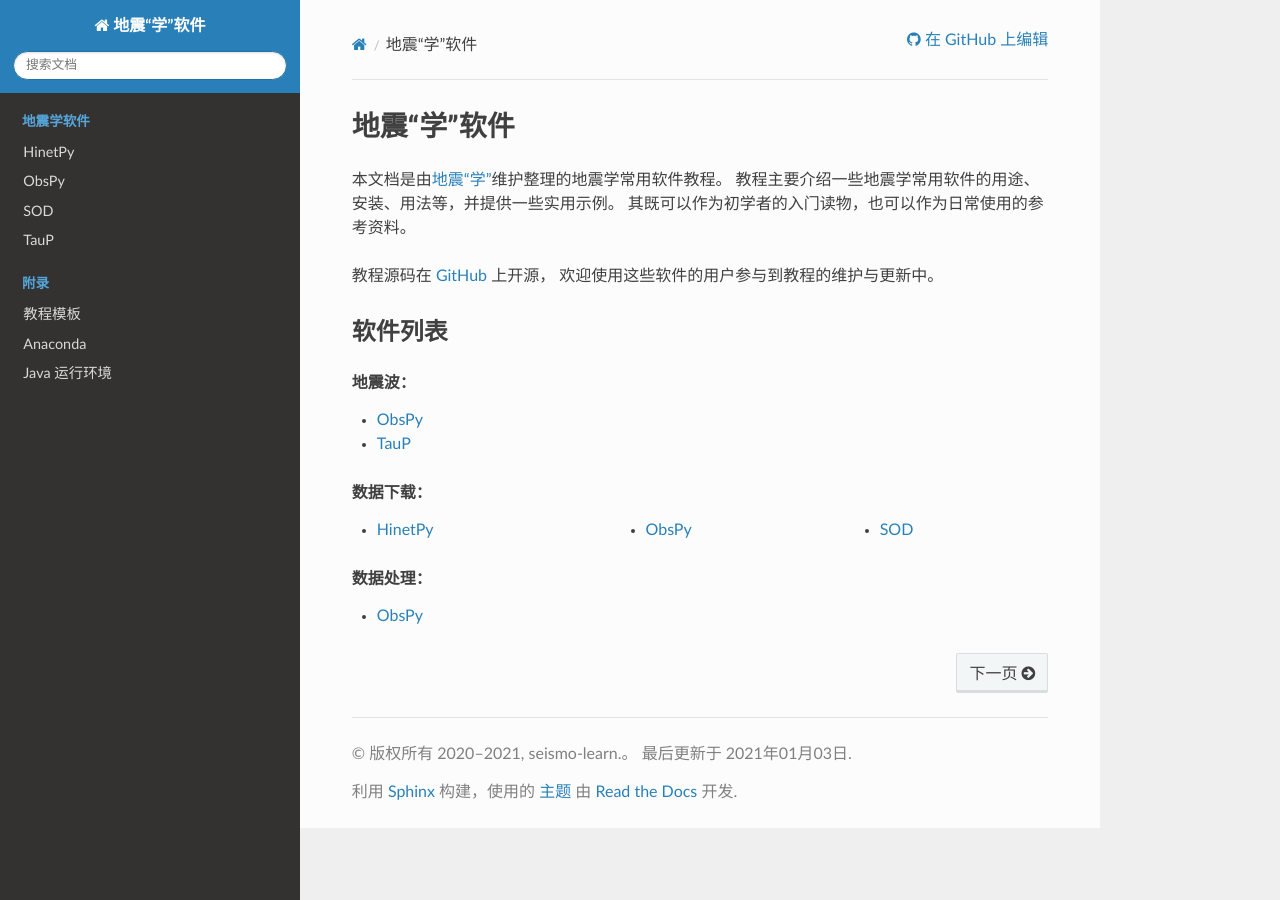
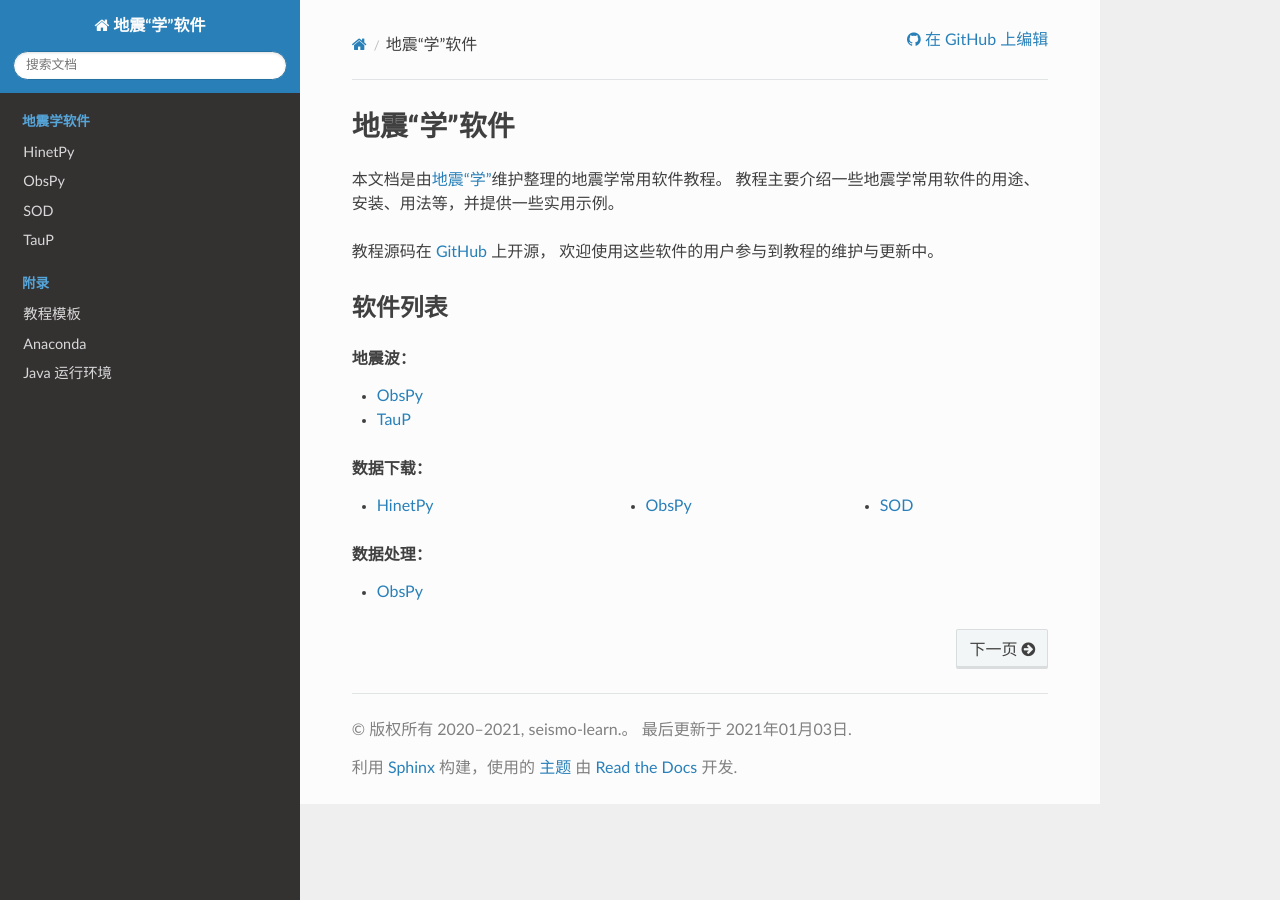
Before and after one commit to seismo-learn/software, a Sphinx documentation site: the page built from source/index.rst, in a window 1280 px wide. Built offline with Sphinx 7.4.7 and the Read the Docs theme 2.0.0, drawn with Linux system fonts in a browser that asks for light colours.

Commit message:
Update source/index.rst
Co-authored-by: Dongdong Tian <seisman.info@gmail.com>

```diff
--- a/source/index.rst
+++ b/source/index.rst
@@ -3,7 +3,6 @@
 
 本文档是由\ `地震“学” <https://seismo-learn.org/>`__\ 维护整理的地震学常用软件教程。
 教程主要介绍一些地震学常用软件的用途、安装、用法等，并提供一些实用示例。
-其既可以作为初学者的入门读物，也可以作为日常使用的参考资料。
 
 教程源码在 `GitHub <https://github.com/seismo-learn/software>`__ 上开源，
 欢迎使用这些软件的用户参与到教程的维护与更新中。
```
